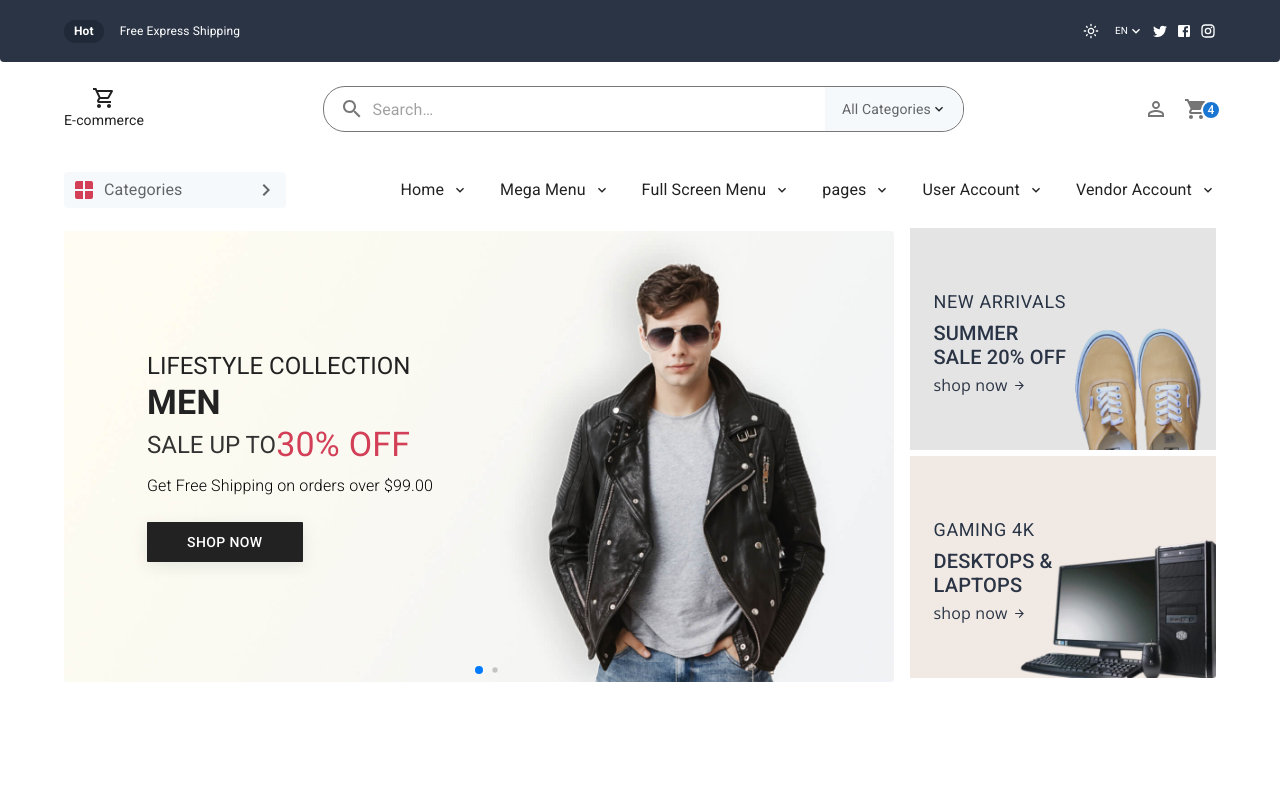
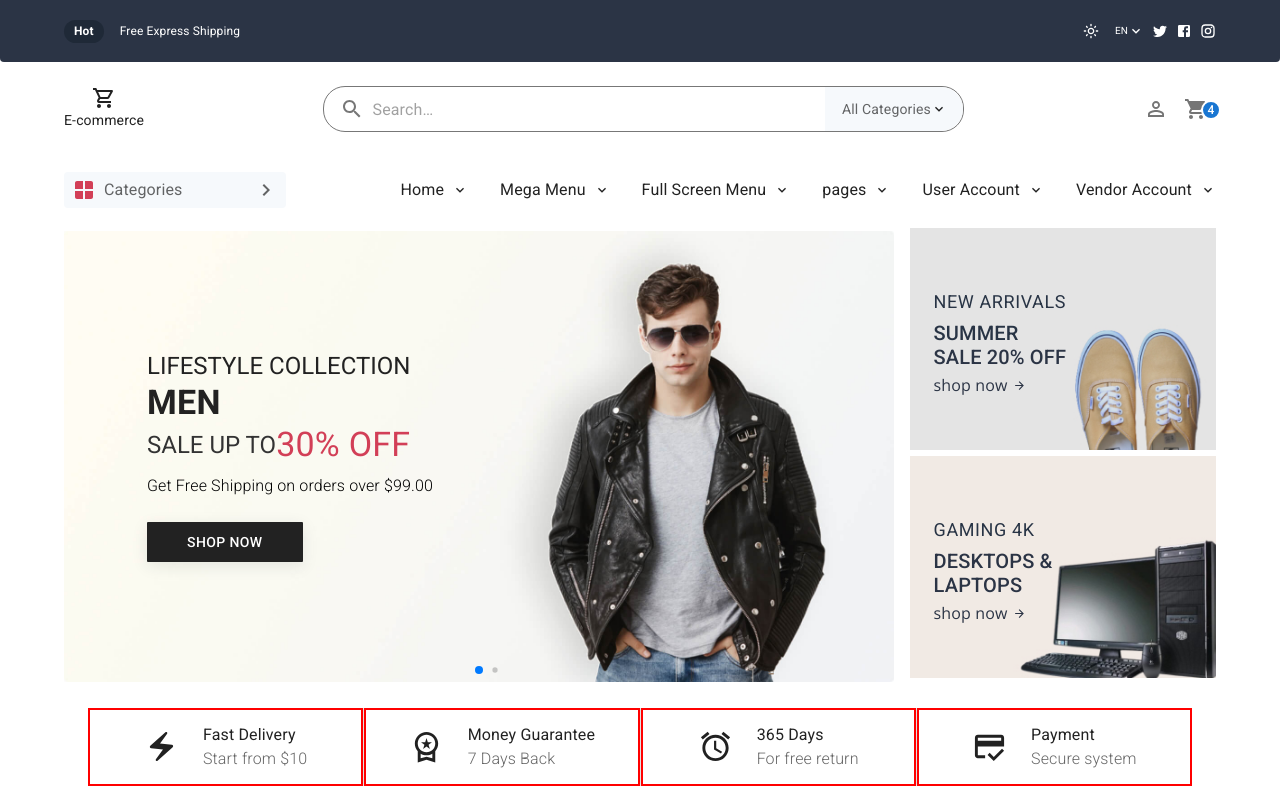
Before and after one commit to redarashid/smart-shopper, a React (Create React App) app: page / in a window 1280 px wide. Built offline with nearby package versions, Linux system fonts and the light colour scheme.

Commit message:
first commit

```diff
--- a/src/App.js
+++ b/src/App.js
@@ -1,4 +1,4 @@
-import { CssBaseline, ThemeProvider } from "@mui/material";
+import { Box, CssBaseline, ThemeProvider } from "@mui/material";
 import Header1 from "./components/header/Header1";
 import Header2 from "./components/header/Header2";
 import Header3 from "./components/header/Header3";
@@ -6,6 +6,7 @@ import { ColorModeContext, useMode } from "./theme";
 import Hero from "./components/hero/Hero";
 
 function App() {
+
   const [theme, colorMode] = useMode();
   return (
     <ColorModeContext.Provider
@@ -19,7 +20,12 @@ function App() {
         <Header1 />
         <Header2 />
         <Header3 />
-        <Hero />
+
+        <Box bgcolor={theme.
+// @ts-ignore
+        palette.bg.secondary}>
+          <Hero />
+        </Box>
       </ThemeProvider>
     </ColorModeContext.Provider>
   );
--- a/src/components/header/Header3.jsx
+++ b/src/components/header/Header3.jsx
@@ -155,7 +155,7 @@ const Header3 = () => {
       </Box>
 
       {useMediaQuery("(min-width:1200px)") && (
-        <Stack gap={4} direction={"row"} alignItems={"center"}>
+        <Stack zIndex={999} gap={4} direction={"row"} alignItems={"center"}>
           <Links title={"Home"} />
           <Links title={"Mega Menu"} />
           <Links title={"Full Screen Menu"} />
--- a/src/components/hero/Hero.jsx
+++ b/src/components/hero/Hero.jsx
@@ -14,6 +14,7 @@ import { Pagination } from "swiper/modules";
 import "swiper/css";
 import "swiper/css/pagination";
 import "./Slider.css";
+import Section from "./Section";
 
 const mySlider = [
   { text: "MEN", link: "./images/banner-15.jpg" },
@@ -23,7 +24,8 @@ const mySlider = [
 const Hero = () => {
   const theme = useTheme();
   return (
-    <Container
+    <Container>
+      <Box
         sx={{
           gap: 2,
           display: "flex",
@@ -108,7 +110,6 @@ const Hero = () => {
               </SwiperSlide>
             );
           })}
-
         </Swiper>
 
         <Box sx={{ display: { xs: "none", md: "block", minWidth: "26.6%" } }}>
@@ -216,6 +217,9 @@ const Hero = () => {
             </Stack>
           </Box>
         </Box>
+      </Box>
+
+      <Section />
     </Container>
   );
 };
--- /dev/null
+++ b/src/components/hero/Section.js
@@ -0,0 +1,81 @@
+import {
+  Box,
+  Container,
+  Divider,
+  Stack,
+  Typography,
+  useMediaQuery,
+  useTheme,
+} from "@mui/material";
+import React from "react";
+import ElectricBoltIcon from "@mui/icons-material/ElectricBolt";
+import CreditScoreOutlinedIcon from "@mui/icons-material/CreditScoreOutlined";
+import WorkspacePremiumOutlinedIcon from "@mui/icons-material/WorkspacePremiumOutlined";
+import AccessAlarmOutlinedIcon from "@mui/icons-material/AccessAlarmOutlined";
+
+const Section = () => {
+  const theme = useTheme();
+  return (
+    <Container
+      sx={{ mt: 3, bgcolor: theme.palette.mode === "dark" ? "#000" : "#fff" }}>
+      <Stack
+        divider={
+          useMediaQuery("(min-width:600px)") ? (
+            <Divider orientation="vertical" flexItem />
+          ) : null
+        }
+        sx={{ flexWrap: "wrap" }}
+        direction={"row"}
+        alignItems={"center"}>
+        <MyIcon
+          icon={<ElectricBoltIcon fontSize="large" />}
+          title={"Fast Delivery"}
+          subTitle={"Start from $10"}
+        />
+        <MyIcon
+          icon={<WorkspacePremiumOutlinedIcon fontSize="large" />}
+          title={"Money Guarantee"}
+          subTitle={"7 Days Back"}
+        />
+        <MyIcon
+          icon={<AccessAlarmOutlinedIcon fontSize="large" />}
+          title={"365 Days"}
+          subTitle={"For free return"}
+        />
+        <MyIcon
+          icon={<CreditScoreOutlinedIcon fontSize="large" />}
+          title={"Payment"}
+          subTitle={"Secure system"}
+        />
+      </Stack>
+    </Container>
+  );
+};
+
+export default Section;
+
+const MyIcon = ({ icon, title, subTitle }) => {
+  const theme = useTheme();
+  return (
+    <Box
+            className="border"
+      sx={{
+        justifyContent: useMediaQuery("(min-width:600px)") ? "center" : "left",
+        flexGrow: 1,
+        width: 250,
+        display: "flex",
+        alignItems: "center",
+        gap: 3,
+        p: 1.6,
+      }}>
+      {icon}
+      <Box>
+        <Typography variant="body1">{title}</Typography>
+        <Typography
+          sx={{ fontWeight: 300, color: theme.palette.text.secondary }}>
+          {subTitle}
+        </Typography>
+      </Box>
+    </Box>
+  );
+};
--- a/src/components/hero/Slider.css
+++ b/src/components/hero/Slider.css
@@ -15,6 +15,14 @@
     align-items: center;
   }
 
+  .swiper-slide:hover {
+    cursor: grab;
+  }
+
+  .swiper-slide:active {
+    cursor: grabbing;
+  }
+
   .swiper-slide img {
     display: block;
     width: 100%;
--- a/src/theme.jsx
+++ b/src/theme.jsx
@@ -11,6 +11,10 @@ export const getDesignTokens = (mode) => ({
 
           myColor: {
             main: "#F6F9Fc",
+          },
+
+          bg: {
+            secoundry: "#f6f6f6"
           },
 
           neutral: {
@@ -28,6 +32,11 @@ export const getDesignTokens = (mode) => ({
           neutral: {
             main: "#64748B",
           },
+
+          bg : {
+            secoundry: "#1D2021"
+          },
+
           favColor: {
             main: grey[800],
           },
```
Lines whose indentation alone changed are shown as unchanged.
